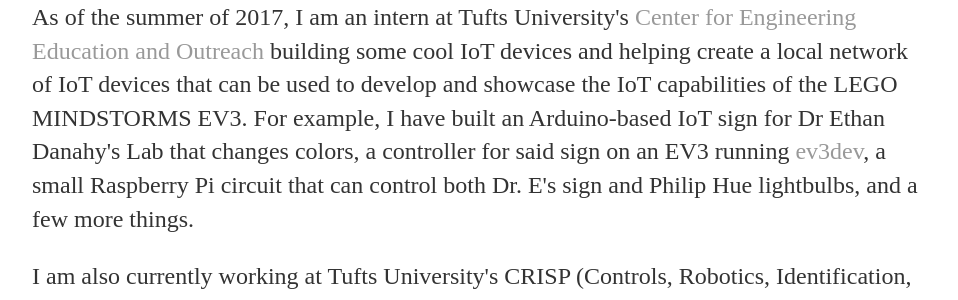
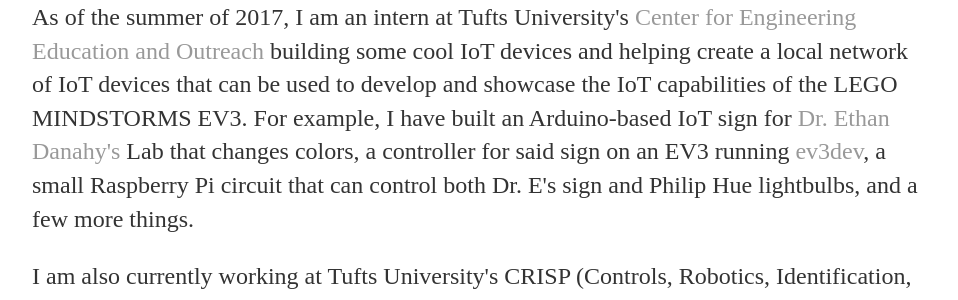
Before and after one commit to mateoguaman/mateoguaman.github.io, a Jekyll site: the page built from about/index.html, in a window 1280 px wide. Shown: the part 321-621 px from the top of the page, without its empty margins (160-1118 px from the left). Built offline with Jekyll 4.4.1, drawn with Linux system fonts in a browser that asks for light colours.

Commit message:
Update index.html

```diff
--- a/about/index.html
+++ b/about/index.html
@@ -5,7 +5,7 @@
 	<div class="about">
 		<h1>About</h1>
 		<p>Hi! I was born and raised in the beautiful city of Quito, Ecuador. Currently I am studying Electrical Engineering at Tufts University, which means that I live in either Somerville or Medford, Massachusetts depending on the time of the year, right outside of Boston.</p>
-		<p>As of the summer of 2017, I am an intern at Tufts University's <a href="http://ceeo.tufts.edu">Center for Engineering Education and Outreach</a> building some cool IoT devices and helping create a local network of IoT devices that can be used to develop and showcase the IoT capabilities of the LEGO MINDSTORMS EV3. For example, I have built an Arduino-based IoT sign for Dr Ethan Danahy's Lab that changes colors, a controller for said sign on an EV3 running <a href="http://www.ev3dev.org">ev3dev</a>, a small Raspberry Pi circuit that can control both Dr. E's sign and Philip Hue lightbulbs, and a few more things.</p>
-		<p>I am also currently working at Tufts University's CRISP (Controls, Robotics, Identification, and Signal Processing) Lab under <a href="https://www.eecs.tufts.edu/~khan/">Professor Usman Khan</a>. My current project involves building a land robot that can detect a certain object and navigate to it using computer vision. This robot is controlled from a Raspberry Pi communicating through <a href="http://www.ros.org">ROS</a> (Robot Operating System) to an Arduino, which is in charge of controlling the motors and reading the sensors. One of the secondary goals of this project is communicating with a drone being developed at the lab through ROS in real time so that they can collaborate to reach a certain goal. This project has exposed me to a ton of technologies such as ROS, IMUs (Inertial Measurement Units), filtering the data coming from the IMU, quaternions,  and control loops. Although I am still by no means an expert on any of these topics, I certainly look forward to learning more about them in the future.</p>
+		<p>As of the summer of 2017, I am an intern at Tufts University's <a href="http://ceeo.tufts.edu" target="_blank">Center for Engineering Education and Outreach</a> building some cool IoT devices and helping create a local network of IoT devices that can be used to develop and showcase the IoT capabilities of the LEGO MINDSTORMS EV3. For example, I have built an Arduino-based IoT sign for <a href="http://ceeo.tufts.edu/people/danahy.htm" target="_blank">Dr. Ethan Danahy's</a> Lab that changes colors, a controller for said sign on an EV3 running <a href="http://www.ev3dev.org" target="_blank">ev3dev</a>, a small Raspberry Pi circuit that can control both Dr. E's sign and Philip Hue lightbulbs, and a few more things.</p>
+		<p>I am also currently working at Tufts University's CRISP (Controls, Robotics, Identification, and Signal Processing) Lab under <a href="https://www.eecs.tufts.edu/~khan/" target="_blank">Professor Usman Khan</a>. My current project involves building a land robot that can detect a certain object and navigate to it using computer vision. This robot is controlled from a Raspberry Pi communicating through <a href="http://www.ros.org" target="_blank">ROS</a> (Robot Operating System) to an Arduino, which is in charge of controlling the motors and reading the sensors. One of the secondary goals of this project is communicating with a drone being developed at the lab through ROS in real time so that they can collaborate to reach a certain goal. This project has exposed me to a ton of technologies such as ROS, IMUs (Inertial Measurement Units), filtering the data coming from the IMU, quaternions,  and control loops. Although I am still by no means an expert on any of these topics, I certainly look forward to learning more about them in the future.</p>
 		<p>In my free time I like to bike around Boston, play the piano, and explore the lovely city I live in.</p>
 	</div>
```
